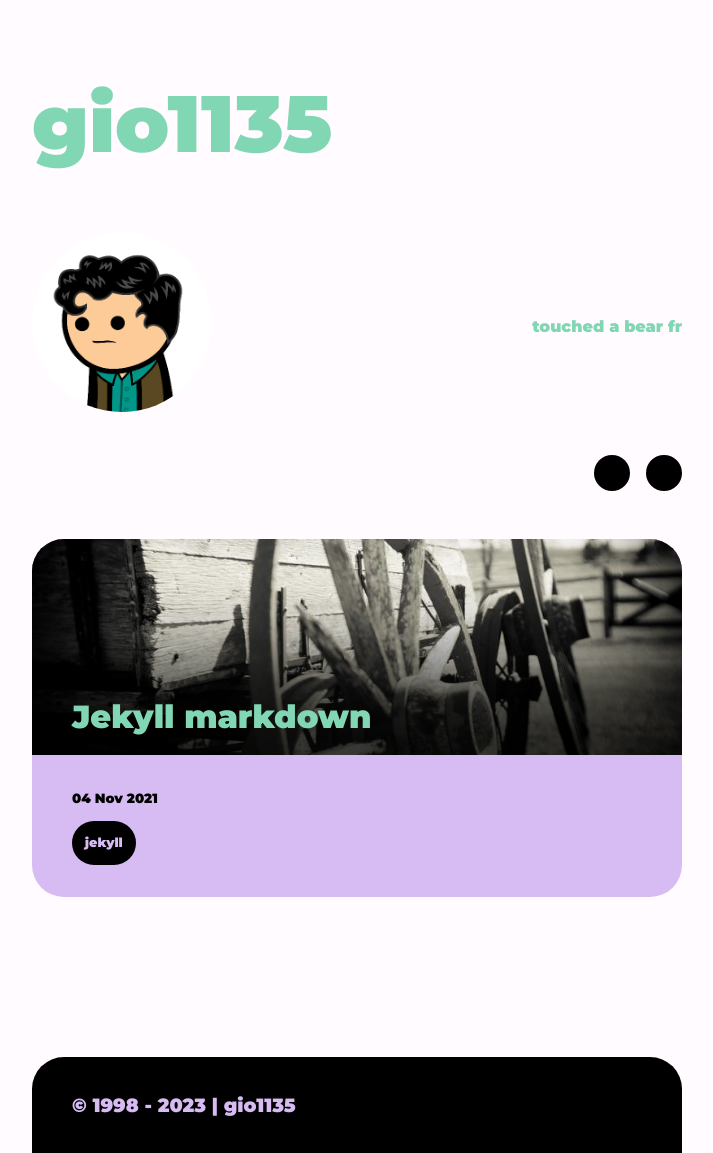
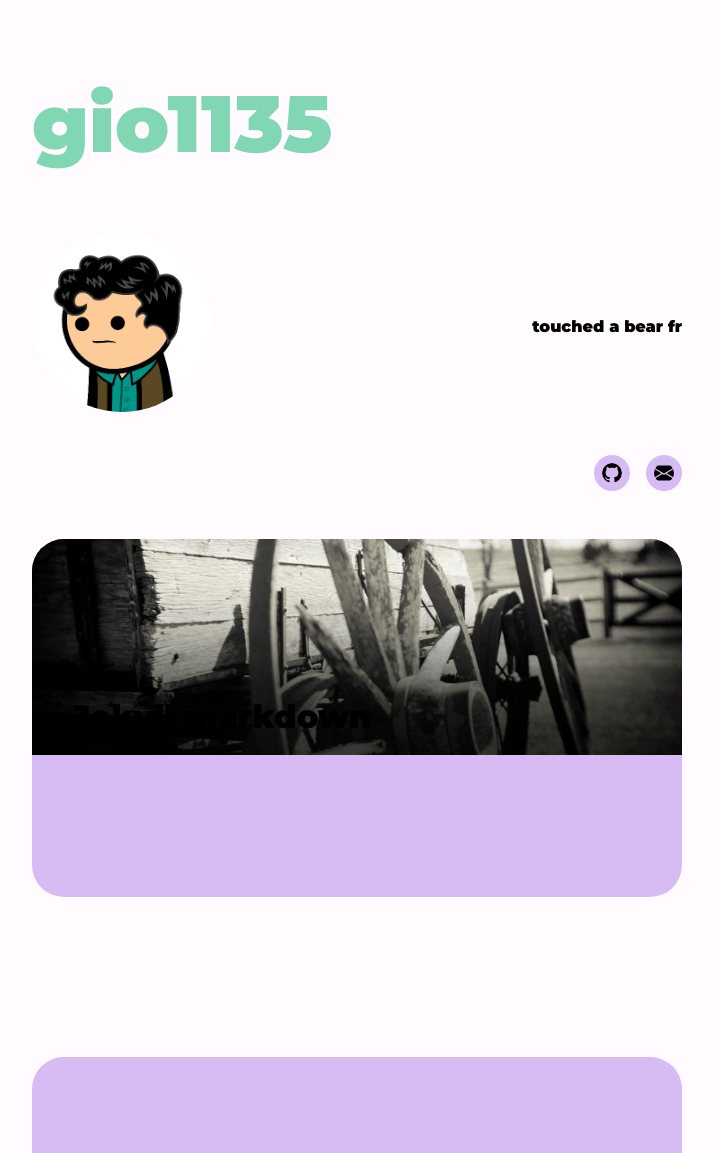
Before and after one commit to gio1135/gio1135.github.io, a Jekyll site: the page built from index.md, in a window 1280 px wide. Shown: the whole page, without its empty margins (283-996 px from the left). Built offline with Jekyll 4.4.1, drawn with Linux system fonts in a browser that asks for light colours.

Commit message:
wrong color

```diff
--- a/assets/css/main.css
+++ b/assets/css/main.css
@@ -3,9 +3,9 @@
 :root {
   /* Themes */
   --text-dm-site-title: #81d7b3;
-  --text-dm-primary: #000;
-  --text-dm-secondary: #81d7b3;
-  --dm-contrast: #000;
+  --text-dm-primary: #81d7b3;
+  --text-dm-secondary: #000;
+  --dm-contrast: #d7bbf3;
   --bg-dm-primary: #fffbff;
   --bg-dm-secondary: #d7bbf3;
   /* Other vars */
```
